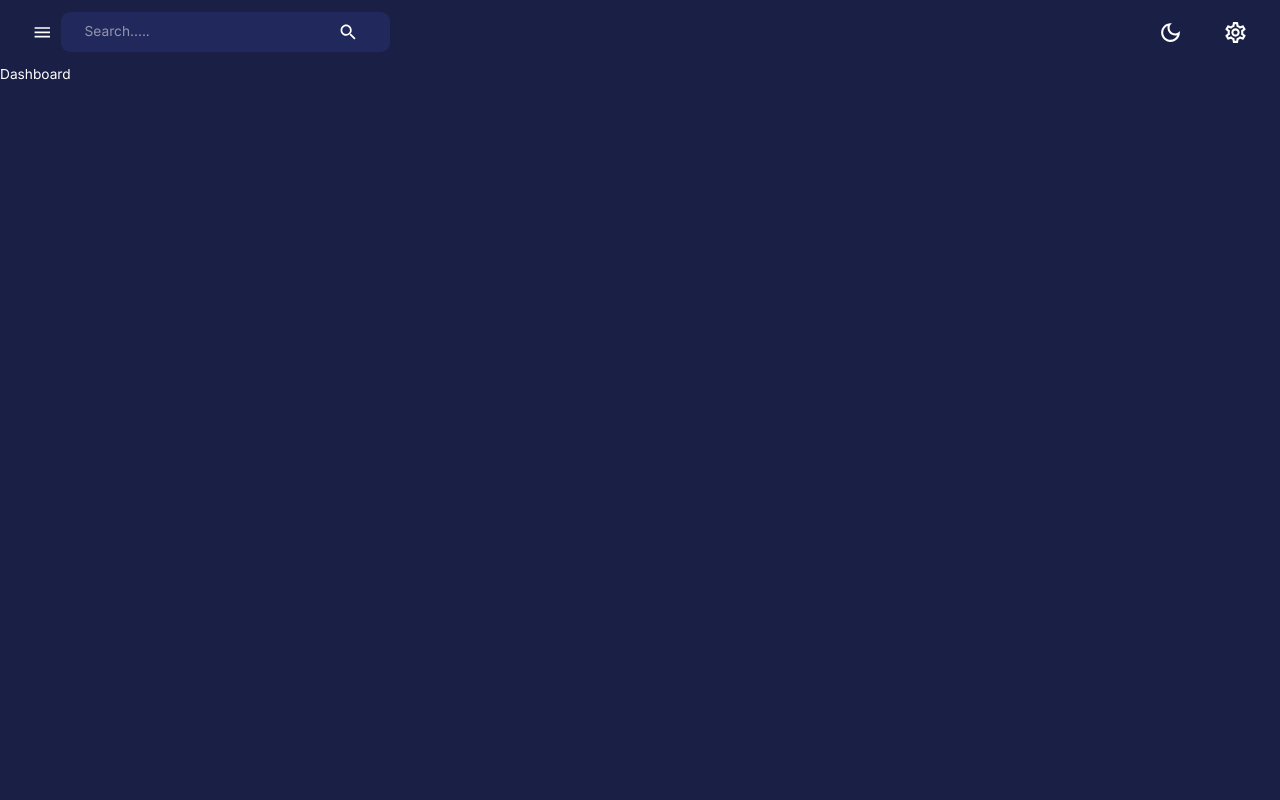
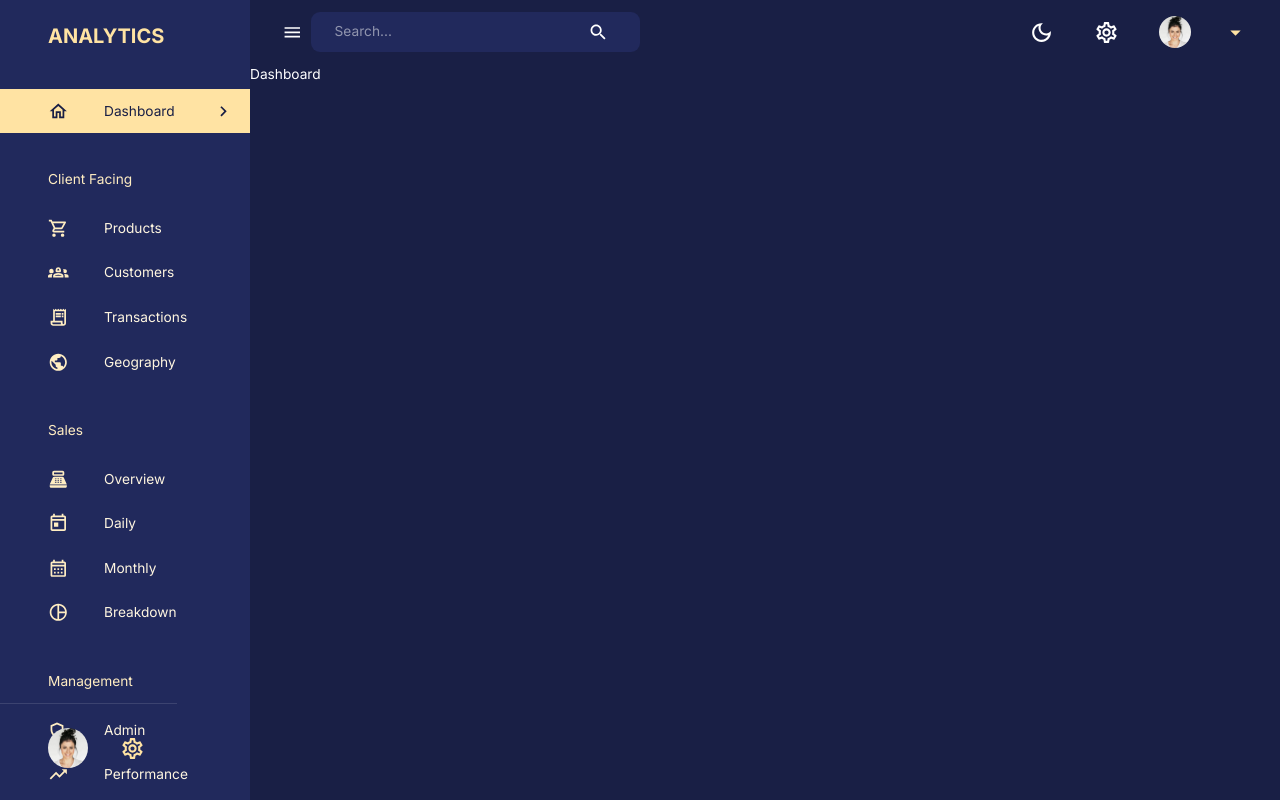
Before and after one commit to rkmdCodes/CRM-And-Finance-Dashboard, a React (Create React App) app in the folder client/: page /dashboard in a window 1280 px wide. Built offline with nearby package versions, Linux system fonts and the light colour scheme.

Commit message:
Fixed some deprecated packages

```diff
--- a/client/public/index.html
+++ b/client/public/index.html
@@ -2,7 +2,7 @@
 <html lang="en">
   <head>
     <meta charset="utf-8" />
-    <link rel="icon" href="%PUBLIC_URL%/favicon.ico" />
+    <link rel="icon" href="https://cdn.iconscout.com/icon/premium/png-512-thumb/admin-panel-5-687643.png?f=avif&w=256" />
     <meta name="viewport" content="width=device-width, initial-scale=1" />
     <meta name="theme-color" content="#000000" />
     <meta
@@ -24,7 +24,7 @@
       work correctly both with client-side routing and a non-root public URL.
       Learn how to configure a non-root public URL by running `npm run build`.
     -->
-    <title>React App</title>
+    <title>Admin DashBoard</title>
   </head>
   <body>
     <noscript>You need to enable JavaScript to run this app.</noscript>
--- a/client/src/App.js
+++ b/client/src/App.js
@@ -1,4 +1,4 @@
-import { CssBaseline, ThemeProvider } from "@mui/material";
+ import { CssBaseline, ThemeProvider } from "@mui/material";
 import { createTheme } from "@mui/material/styles";
 import { useMemo } from "react";
 import { useSelector } from "react-redux";
--- a/client/src/components/Navbar.jsx
+++ b/client/src/components/Navbar.jsx
@@ -24,55 +24,91 @@ import {
   useTheme,
 } from "@mui/material";
 
-const Navbar = () => {
+const Navbar = ({ user, isSidebarOpen, setIsSidebarOpen }) => {
   const dispatch = useDispatch();
   const theme = useTheme();
 
+  const [anchorEl, setAnchorEl] = useState(null);
+  const isOpen = Boolean(anchorEl);
+  const handleClick = (event) => setAnchorEl(event.currentTarget);
+  const handleClose = () => setAnchorEl(null);
+
   return (
     <AppBar
-      sx={{
+      style={{
         position: "static",
         background: "none",
         boxShadow: "none",
       }}
     >
-      <Toolbar sx={{ justifyContent: "space-between" }}>
+      <Toolbar style={{ justifyContent: "space-between" }}>
+        {/* LEFT SIDE */}
         <FlexBetween>
-          <IconButton onClick={() => console.log("open/close sidebar")}>
+          <IconButton onClick={() => setIsSidebarOpen(!isSidebarOpen)}>
             <MenuIcon />
           </IconButton>
-
-          {/* Left side */}
-
           <FlexBetween
             backgroundColor={theme.palette.background.alt}
             borderRadius="9px"
             gap="3rem"
             p="0.1rem 1.5rem"
           >
-            <InputBase placeholder="Search....." />
+            <InputBase placeholder="Search..." />
             <IconButton>
               <Search />
             </IconButton>
           </FlexBetween>
         </FlexBetween>
 
-        {/* Right side */}
+        {/* RIGHT SIDE */}
+        <FlexBetween gap="1.5rem">
+          <IconButton onClick={() => dispatch(setMode())}>
+            {theme.palette.mode === "dark" ? (
+              <DarkModeOutlined style={{ fontSize: "25px" }} />
+            ) : (
+              <LightModeOutlined style={{ fontSize: "25px" }} />
+            )}
+          </IconButton>
+          <IconButton>
+            <SettingsOutlined style={{ fontSize: "25px" }} />
+          </IconButton>
 
-        <FlexBetween gap="1.5rem">
-           <IconButton onClick={()=>dispatch(setMode())}>
-              {theme.palette.mode === 'dark' ? (
-                <DarkModeOutlined sx ={{fontSize:"25px"}}/>
-              ):(
-                <LightModeOutlined sx = {{fontSize:"25px"}} />
-              )}
-           </IconButton>
-           <IconButton>
-              <SettingsOutlined sx = {{fontSize:"25px"}} />
-           </IconButton>
-
+          <FlexBetween>
+            <Button
+              onClick={handleClick}
+              style={{
+                display: "flex",
+                justifyContent: "space-between",
+                alignItems: "center",
+                textTransform: "none",
+                gap: "1rem",
+              }}
+            >
+              <Box
+                component="img"
+                alt="profile"
+                src={profileImage}
+                height="32px"
+                width="32px"
+                borderRadius="50%"
+                style={{ objectFit: "cover" }}
+              />
+              <Box textAlign="left">
+              </Box>
+              <ArrowDropDownOutlined
+                style={{ color: theme.palette.secondary[300], fontSize: "25px" }}
+              />
+            </Button>
+            <Menu
+              anchorEl={anchorEl}
+              open={isOpen}
+              onClose={handleClose}
+              anchorOrigin={{ vertical: "bottom", horizontal: "center" }}
+            >
+              <MenuItem onClick={handleClose}>Log Out</MenuItem>
+            </Menu>
+          </FlexBetween>
         </FlexBetween>
-
       </Toolbar>
     </AppBar>
   );
--- /dev/null
+++ b/client/src/components/Sidebar.jsx
@@ -0,0 +1,240 @@
+import React from "react";
+import {
+  Box,
+  Divider,
+  Drawer,
+  IconButton,
+  List,
+  ListItem,
+  ListItemButton,
+  ListItemIcon,
+  ListItemText,
+  Typography,
+  useTheme,
+} from "@mui/material";
+import {
+  SettingsOutlined,
+  ChevronLeft,
+  ChevronRightOutlined,
+  HomeOutlined,
+  ShoppingCartOutlined,
+  Groups2Outlined,
+  ReceiptLongOutlined,
+  PublicOutlined,
+  PointOfSaleOutlined,
+  TodayOutlined,
+  CalendarMonthOutlined,
+  AdminPanelSettingsOutlined,
+  TrendingUpOutlined,
+  PieChartOutlined,
+} from "@mui/icons-material";
+import { useEffect, useState } from "react";
+import { useLocation, useNavigate } from "react-router-dom";
+import FlexBetween from "./FlexBetween";
+import profileImage from "assets/profile.jpeg";
+
+const navItems = [
+  {
+    text: "Dashboard",
+    icon: <HomeOutlined />,
+  },
+  {
+    text: "Client Facing",
+    icon: null,
+  },
+  {
+    text: "Products",
+    icon: <ShoppingCartOutlined />,
+  },
+  {
+    text: "Customers",
+    icon: <Groups2Outlined />,
+  },
+  {
+    text: "Transactions",
+    icon: <ReceiptLongOutlined />,
+  },
+  {
+    text: "Geography",
+    icon: <PublicOutlined />,
+  },
+  {
+    text: "Sales",
+    icon: null,
+  },
+  {
+    text: "Overview",
+    icon: <PointOfSaleOutlined />,
+  },
+  {
+    text: "Daily",
+    icon: <TodayOutlined />,
+  },
+  {
+    text: "Monthly",
+    icon: <CalendarMonthOutlined />,
+  },
+  {
+    text: "Breakdown",
+    icon: <PieChartOutlined />,
+  },
+  {
+    text: "Management",
+    icon: null,
+  },
+  {
+    text: "Admin",
+    icon: <AdminPanelSettingsOutlined />,
+  },
+  {
+    text: "Performance",
+    icon: <TrendingUpOutlined />,
+  },
+];
+
+const Sidebar = ({
+  user,
+  drawerWidth,
+  isSidebarOpen,
+  setIsSidebarOpen,
+  isNonMobile,
+}) => {
+  const { pathname } = useLocation();
+  const [active, setActive] = useState("");
+  const navigate = useNavigate();
+  const theme = useTheme();
+
+  console.log(theme.palette.secondary[200]," is alt.");
+
+  useEffect(() => {
+    setActive(pathname.substring(1));
+  }, [pathname]);
+
+  return (
+    <Box component="nav">
+      {isSidebarOpen && (
+        <Drawer
+        open={isSidebarOpen}
+        onClose={() => setIsSidebarOpen(false)}
+        variant="persistent"
+        anchor="left"
+        sx={{
+          width: drawerWidth,
+          "& .MuiDrawer-paper": {
+            overflow:"revert-layer",
+            color: theme.palette.secondary[200],
+            backgroundColor: theme.palette.background.alt,
+            boxSixing: "border-box",
+            borderWidth: isNonMobile ? 0 : "2px",
+            width: drawerWidth,
+          },
+        }}
+        >
+          <Box width="100%">
+            <Box m="1.5rem 2rem 2rem 3rem">
+              <FlexBetween color={theme.palette.secondary.main}>
+                <Box display="flex" alignItems="center" gap="0.5rem">
+                  <Typography variant="h4" fontWeight="bold">
+                    ANALYTICS
+                  </Typography>
+                </Box>
+                {!isNonMobile && (
+                  <IconButton onClick={() => setIsSidebarOpen(!isSidebarOpen)}>
+                    <ChevronLeft />
+                  </IconButton>
+                )}
+              </FlexBetween>
+            </Box>
+            <List>
+              {navItems.map(({ text, icon }) => {
+                if (!icon) {
+                  return (
+                    <Typography key={text} sx={{ m: "2.25rem 0 1rem 3rem" }}>
+                      {text}
+                    </Typography>
+                  );
+                }
+                const lcText = text.toLowerCase();
+
+                return (
+                  <ListItem key={text} disablePadding>
+                    <ListItemButton
+                      onClick={() => {
+                        navigate(`/${lcText}`);
+                        setActive(lcText);
+                      }}
+                      sx={{
+                        backgroundColor:
+                          active === lcText
+                            ? theme.palette.secondary[300]
+                            : "transparent",
+                        color:
+                          active === lcText
+                            ? theme.palette.primary[600]
+                            : theme.palette.secondary[100],
+                      }}
+                    >
+                      <ListItemIcon
+                        sx={{
+                          ml: "2rem",
+                          color:
+                            active === lcText
+                              ? theme.palette.primary[600]
+                              : theme.palette.secondary[200],
+                        }}
+                      >
+                        {icon}
+                      </ListItemIcon>
+                      <ListItemText primary={text} />
+                      {active === lcText && (
+                        <ChevronRightOutlined sx={{ ml: "auto" }} />
+                      )}
+                    </ListItemButton>
+                  </ListItem>
+                );
+              })}
+            </List>
+          </Box>
+
+          <Box position="absolute" bottom="2rem">
+            <Divider />
+            <FlexBetween textTransform="none" gap="1rem" m="1.5rem 2rem 0 3rem">
+              <Box
+                component="img"
+                alt="profile"
+                src={profileImage}
+                height="40px"
+                width="40px"
+                borderRadius="50%"
+                sx={{ objectFit: "cover" }}
+              />
+              <Box textAlign="left">
+                <Typography
+                  fontWeight="bold"
+                  fontSize="0.9rem"
+                  sx={{ color: theme.palette.secondary[100] }}
+                >
+
+                </Typography>
+                <Typography
+                  fontSize="0.8rem"
+                  sx={{ color: theme.palette.secondary[200] }}
+                >
+
+                </Typography>
+              </Box>
+              <SettingsOutlined
+                sx={{
+                  color: theme.palette.secondary[300],
+                  fontSize: "25px ",
+                }}
+              />
+            </FlexBetween>
+          </Box>
+        </Drawer>
+      )}
+    </Box>
+  );
+};
+
+export default Sidebar;
--- a/client/src/scenes/layout/index.jsx
+++ b/client/src/scenes/layout/index.jsx
@@ -1,16 +1,36 @@
-import React, { useState } from 'react'
-import {Box,useMediaQuery} from '@mui/material';
-import {Outlet} from 'react-router-dom';
-import {useSelector} from 'react-redux';
+import React, { useState } from "react";
+import { Box, useMediaQuery } from "@mui/material";
+import { Outlet } from "react-router-dom";
+import { useSelector } from "react-redux";
 import Navbar from "components/Navbar";
+import Sidebar from "components/Sidebar";
 
-function Layout() {
-  return <Box widht="100%" height = "100%">
-      <Box>
-          <Navbar/>
-          <Outlet/>
+
+const Layout = () => {
+  const isNonMobile = useMediaQuery("(min-width: 600px)");
+  const [isSidebarOpen, setIsSidebarOpen] = useState(true);
+  const userId = useSelector((state) => state.global.userId);
+
+
+  return (
+    <Box display={isNonMobile ? "flex" : "block"} width="100%" height="100%">
+      <Sidebar
+
+        isNonMobile={isNonMobile}
+        drawerWidth="250px"
+        isSidebarOpen={isSidebarOpen}
+        setIsSidebarOpen={setIsSidebarOpen}
+      />
+      <Box flexGrow={1}>
+        <Navbar
+
+          isSidebarOpen={isSidebarOpen}
+          setIsSidebarOpen={setIsSidebarOpen}
+        />
+        <Outlet />
       </Box>
-  </Box>
-}
+    </Box>
+  );
+};
 
 export default Layout;
--- a/client/src/theme.js
+++ b/client/src/theme.js
@@ -1,3 +1,4 @@
+// color design tokens export
 export const tokensDark = {
   grey: {
     0: "#ffffff", // manually adjusted
```
Also changed, not shown: client/src/components/FlexBetween.jsx (+3 -4 lines), 1 other file (tests, documents, lock files or other folders). Lines whose indentation alone changed are shown as unchanged.
